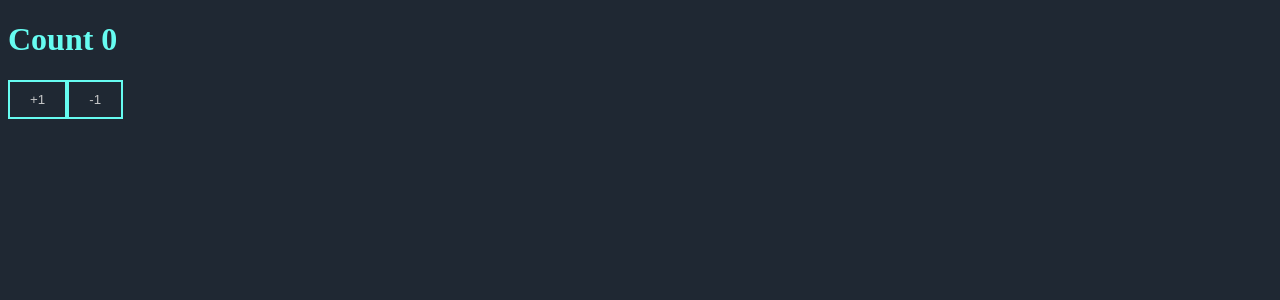
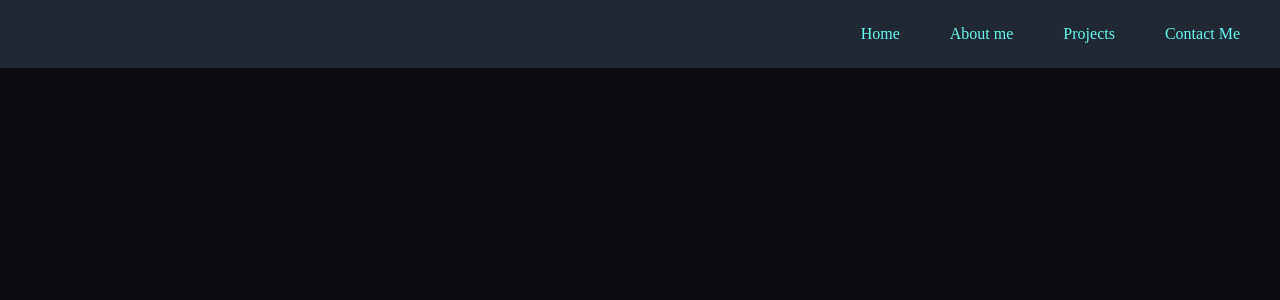
Before and after one commit to Ghersi75/personal-site, a React (Create React App) app: page / in a window 1280 px wide. Shown: the top 300 px of the page. Built offline with nearby package versions, Linux system fonts and the light colour scheme.

Commit message:
Added navbar and removed count button

```diff
--- a/src/App.tsx
+++ b/src/App.tsx
@@ -1,10 +1,10 @@
 import React from "react";
-import Button from "./Components/Button.tsx";
+import Navbar from "./Components/Navbar/Navbar.tsx";
 
 export default function App() {
     return(
         <>
-            <Button />
+            <Navbar />
         </>
     );
 }
--- a/src/Components/Button.css
+++ /dev/null
@@ -1,10 +0,0 @@
-h1 {
-    color: #66fcf1;
-}
-
-button {
-    padding: 10px 20px;
-    border: 2px solid #66fcf1;
-    background-color: #1f2833;
-    color: #c5c6c7;
-}
--- a/src/Components/Button.tsx
+++ /dev/null
@@ -1,24 +0,0 @@
-import React, { useState } from "react";
-import "./Button.css";
-
-export default function Button(props) {
-    const [count, setCount] = useState(0);
-
-    const handleIncreaseButton = () => {
-        setCount(count + 1);
-    }
-
-    const handleDecreaseButton = () => {
-        if (count > 0) {
-            setCount(count - 1);
-        }
-    }
-
-    return(
-        <div>
-            <h1>Count {count}</h1>
-            <button onClick={handleIncreaseButton}>+1</button>
-            <button onClick={handleDecreaseButton}>-1</button>
-        </div>
-    );
-}
--- /dev/null
+++ b/src/Components/Navbar/Navbar.css
@@ -0,0 +1,33 @@
+* {
+    margin: 0;
+}
+
+ul {
+    display: flex;
+    justify-content: right;
+    align-items: center;
+    padding: 15px 10px;
+    background-color: #1f2833;
+
+}
+
+li {
+
+    margin-right: 10px;
+    list-style-type: none;
+    display: inline;
+    padding: 10px 0px;
+    border-radius: 50px;
+    background-color: #1f2833;
+}
+
+li:hover {
+    outline: solid #66fcf1 2px;
+    filter: brightness(1.2);
+}
+
+a {
+    color: #66fcf1;
+    padding: 10px 20px;
+    text-decoration: none;
+}
--- /dev/null
+++ b/src/Components/Navbar/Navbar.tsx
@@ -0,0 +1,15 @@
+import React from "react";
+import "./Navbar.css";
+
+export default function Navbar() {
+    return (
+        <>
+            <ul>
+                <li><a href="#home">Home</a></li>
+                <li><a href="#about-me">About me</a></li>
+                <li><a href="#projects">Projects</a></li>
+                <li><a href="#contact-me">Contact Me</a></li>
+            </ul>
+        </>
+    );
+}
--- a/src/index.css
+++ b/src/index.css
@@ -1,6 +1,6 @@
 /* Color palette used: number 12 from https://visme.co/blog/website-color-schemes/ */
 
 :root {
-    --main-bg-color: #1f2833;
+    --main-bg-color: #0b0c10;
     background-color: var(--main-bg-color);
 }
```
